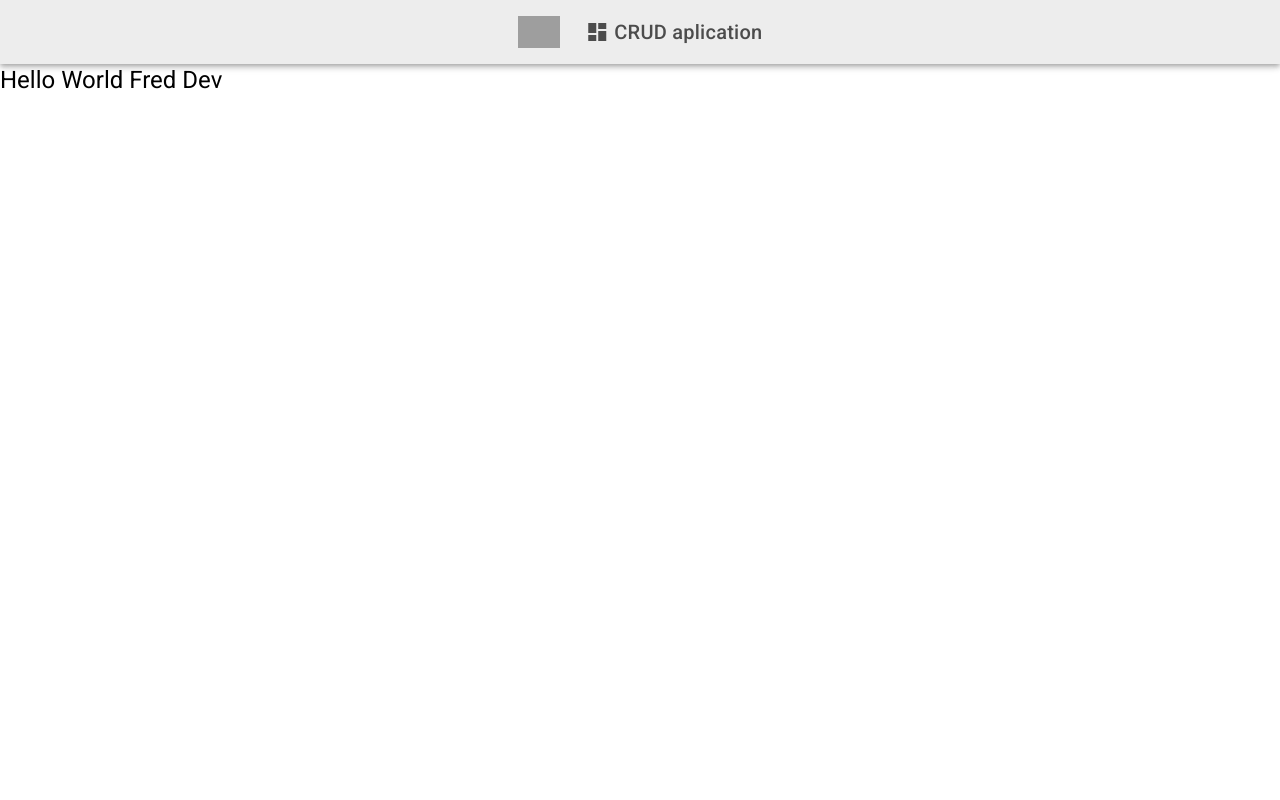
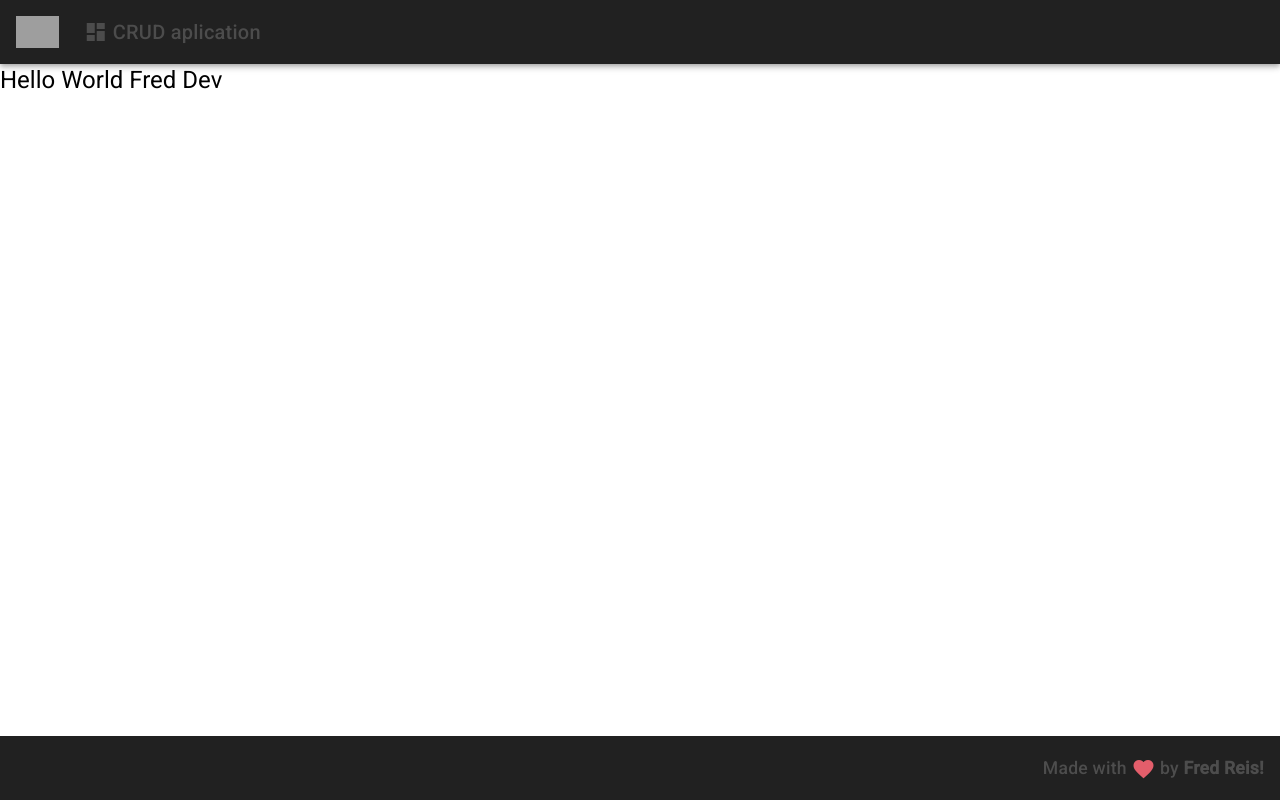
Before and after one commit to Fred-Reis/angular-crud, an Angular app: page / in a window 1280 px wide. Built offline with nearby package versions, Linux system fonts and the light colour scheme; grey boxes are pictures that could not be loaded.

Commit message:
footer component

```diff
--- a/src/app/app.component.html
+++ b/src/app/app.component.html
@@ -1,2 +1,3 @@
 <app-header></app-header>
 <h1>Hello World {{ nome }}</h1>
+<app-footer></app-footer>
--- a/src/app/app.module.ts
+++ b/src/app/app.module.ts
@@ -7,8 +7,9 @@
 import { HeaderComponent } from "./components/template/header/header.component";
 
 import { MatToolbarModule } from "@angular/material/toolbar";
+import { FooterComponent } from './components/template/footer/footer.component';
 @NgModule({
-  declarations: [AppComponent, HeaderComponent],
+  declarations: [AppComponent, HeaderComponent, FooterComponent],
   imports: [
     BrowserModule,
     AppRoutingModule,
--- /dev/null
+++ b/src/app/components/template/footer/footer.component.css
@@ -0,0 +1,16 @@
+.footer {
+  position: fixed;
+  bottom: 0;
+
+  display: flex;
+  justify-content: flex-end;
+}
+
+.footer span {
+  color: #4d4d4d;
+  font-size: 1.1rem;
+}
+
+.v-alignment {
+  vertical-align: middle;
+}
--- /dev/null
+++ b/src/app/components/template/footer/footer.component.html
@@ -0,0 +1,8 @@
+<mat-toolbar class="footer">
+  <span>
+    Made with
+    <i class="material-icons red v-alignment">favorite</i>
+
+    by <strong>Fred Reis!</strong>
+  </span>
+</mat-toolbar>
--- a/src/app/components/template/header/header.component.css
+++ b/src/app/components/template/header/header.component.css
@@ -1,7 +1,7 @@
 .header {
-  display: flex;
+  /* display: flex;
   align-items: center;
-  justify-content: center;
+  justify-content: center; */
 }
 
 .header a {
@@ -16,7 +16,7 @@
 
 .header .title-group {
   padding-left: 25px;
-  color: #4c4c4c
+  color: #4c4c4c;
 }
 
 .header .title-group i {
@@ -26,7 +26,3 @@
 /* .header .material-icons {
   color: #fff
 } */
-
-.mat-toolbar {
-  background-color: #ededed;
-}
--- a/src/styles.css
+++ b/src/styles.css
@@ -1,4 +1,18 @@
 /* You can add global styles to this file, and also import other style files */
 
-html, body { height: 100%; }
-body { margin: 0; font-family: Roboto, "Helvetica Neue", sans-serif; }
+html,
+body {
+  height: 100%;
+}
+body {
+  margin: 0;
+  font-family: Roboto, "Helvetica Neue", sans-serif;
+}
+
+.red {
+  color: rgb(227, 94, 107);
+}
+
+.mat-toolbar {
+  background-color: #ededed;
+}
```
Also changed, not shown: src/app/components/template/footer/footer.component.ts (added, +10 -0 lines).
